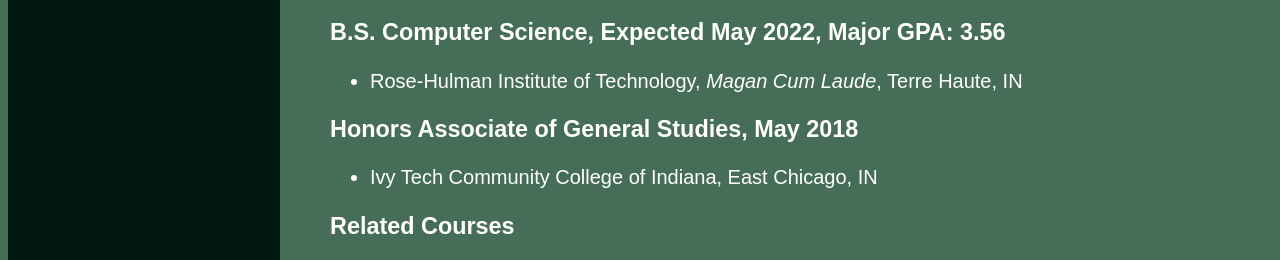
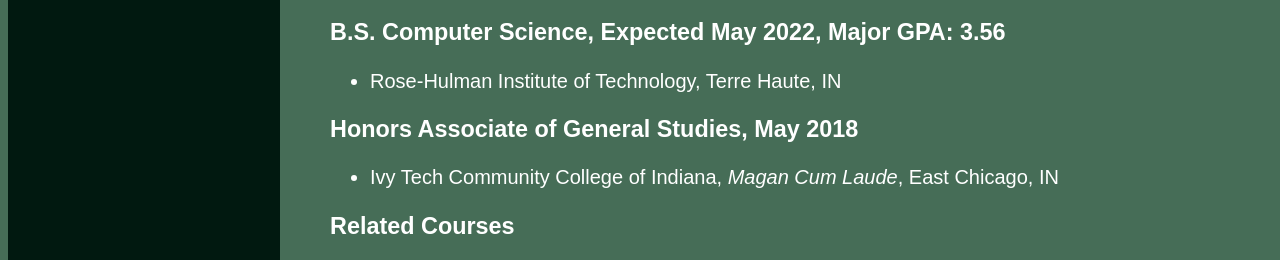
Before and after one commit to hernanre/hernanre.github.io, a plain HTML site: page resume.html in a window 1280 px wide. Shown: the part 504-764 px from the top of the page. Drawn offline with Linux system fonts and the light colour scheme.

Commit message:
Update resume.html
updated in education section.

```diff
--- a/resume.html
+++ b/resume.html
@@ -31,11 +31,11 @@
     <h2>Education</h2>
       <h3><span>B.S. Computer Science, Expected May 2022, Major GPA: 3.56</span></h3>
         <ul>
-          <li>Rose-Hulman Institute of Technology, <i>Magan Cum Laude</i>, Terre Haute, IN</li>
+          <li>Rose-Hulman Institute of Technology, Terre Haute, IN</li>
         </ul>
       <h3>Honors Associate of General Studies,  May 2018</h3>
         <ul>
-          <li>Ivy Tech Community College of Indiana, East Chicago, IN</li>
+          <li>Ivy Tech Community College of Indiana, <i>Magan Cum Laude</i>, East Chicago, IN</li>
         </ul>
       <h3>Related Courses</h3>
       <ul>
```
